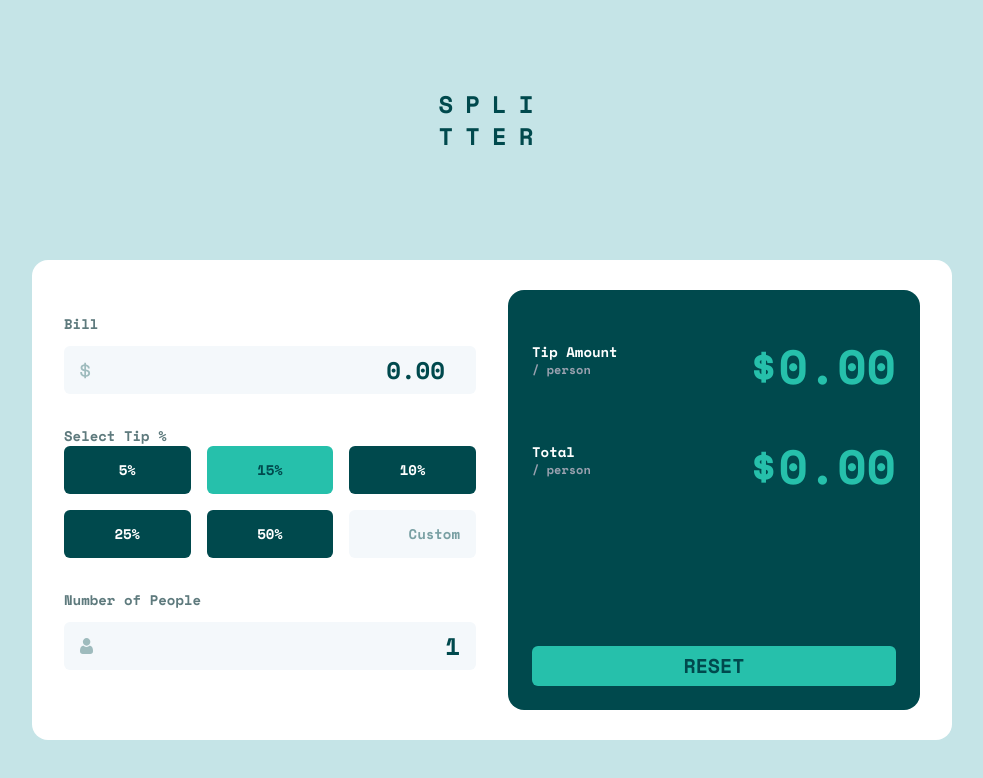
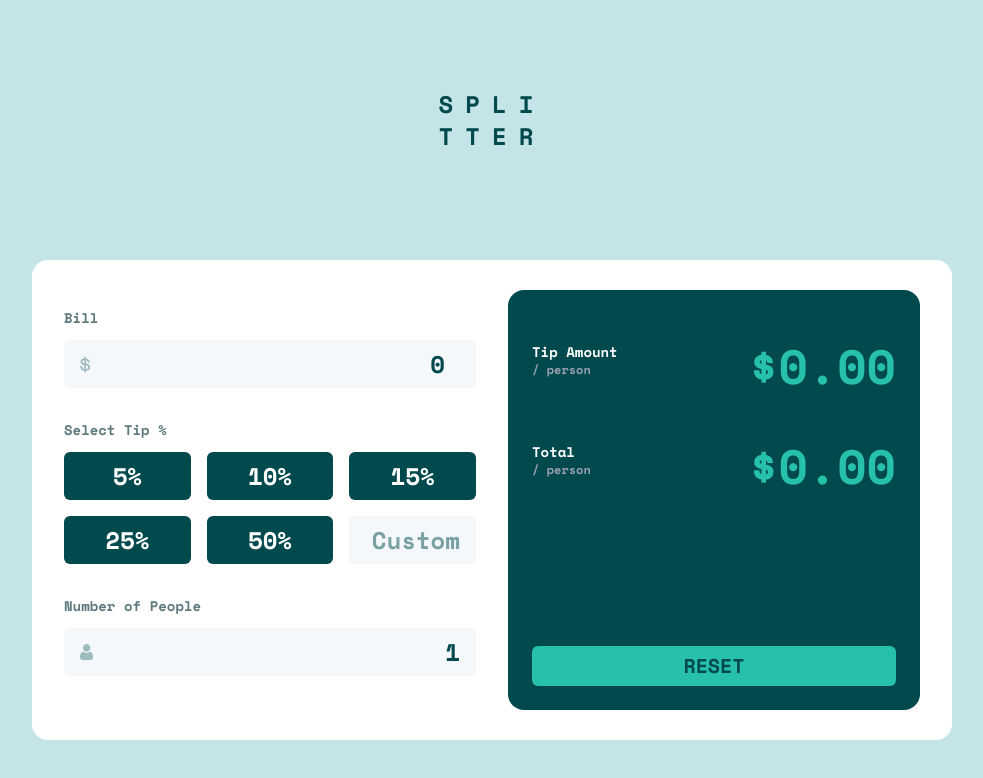
Before and after one commit to andresmholguin/calculator-app-main, a React (Vite) app: page / in a window 1280 px wide. Shown: the top 778 px of the page, without its empty margins (148-1131 px from the left). Built offline with nearby package versions, Linux system fonts and the light colour scheme.

Commit message:
Cambio de estructura botones porcent map

```diff
--- a/index.html
+++ b/index.html
@@ -4,7 +4,7 @@
     <meta charset="UTF-8" />
     <link rel="icon" type="image/svg+xml" href="/vite.svg" />
     <meta name="viewport" content="width=device-width, initial-scale=1.0" />
-    <title>Vite + React</title>
+    <title>Splitter Tip</title>
   </head>
   <body
     class="font-SpaceMono text-2xl bg-Grey-300 flex items-center justify-center h-screen"
--- a/src/App.jsx
+++ b/src/App.jsx
@@ -20,8 +20,13 @@ function App() {
 
   const handleTipChange = (e) => {
     const value = e.target.textContent.slice(0, -1);
-    console.log(value);
+    if (value !== tip) {
+      const classBtn = e.target.classList;
+      classBtn.remove("btnPorcent");
+      classBtn.add("btnSelect");
+
       setTip(parseInt(value));
+    }
   };
 
   useEffect(() => {
@@ -54,7 +59,7 @@ function App() {
               <input
                 className="input h-[48px] w-full focus:inputFocus"
                 onChange={handleBillChange}
-                value={bill.toFixed(2)}
+                value={bill}
                 type="number"
                 id="bill"
                 name="bill"
@@ -65,27 +70,37 @@ function App() {
           <section className="mb-8">
             <label className="text-sm text-Grey-500 mb-3 block">
               Select Tip %
-              <div
-                className="grid grid-cols-2 xl:grid-cols-3 gap-4 text-White"
-                id="selectTip"
+            </label>
+            <div className="grid grid-cols-2 xl:grid-cols-3 gap-4 text-White">
+              {[5, 10, 15, 25, 50].map((value) => {
+                return (
+                  <button
+                    key={value}
+                    onClick={handleTipChange}
+                    className="btnPorcent"
+                    id={value}
                   >
-                <button onClick={handleTipChange} className="btnPorcent">
+                    {value}%
+                  </button>
+                );
+              })}
+              {/* <button onClick={handleTipChange} className="btnPorcent" id="5">
                 5%
               </button>
-                <button onClick={handleTipChange} className="btnSelect">
+              <button onClick={handleTipChange} className="btnPorcent" id="10">
+                10%
+              </button>
+              <button onClick={handleTipChange} className="btnSelect" id="15">
                 15%
               </button>
-                <button onClick={handleTipChange} className="btnPorcent">
-                  10%
-                </button>
-                <button onClick={handleTipChange} className="btnPorcent">
+              <button onClick={handleTipChange} className="btnPorcent" id="25">
                 25%
               </button>
-                <button onClick={handleTipChange} className="btnPorcent">
+              <button onClick={handleTipChange} className="btnPorcent" id="50">
                 50%
-                </button>
+              </button> */}
               <input
-                  onChange={handleTipChange}
+                // onChange={handleTipChange}
                 className="input focus:inputFocus"
                 type="text"
                 placeholder="Custom"
@@ -93,7 +108,6 @@ function App() {
                 name="customTip"
               />
             </div>
-            </label>
           </section>
           <section className="mb-8">
             <div className="flex justify-between">
--- a/src/index.css
+++ b/src/index.css
@@ -23,7 +23,7 @@
 }
 
 @utility btnPorcent {
-  @apply bg-Green-900 rounded-md p-1 hover:bg-Grey-200 hover:text-Green-900 h-[48px];
+  @apply bg-Green-900 rounded-md p-1 hover:text-Green-900 hover:bg-Grey-200 h-[48px];
 }
 
 @utility inputFocus {
@@ -39,5 +39,5 @@
 }
 
 @utility btnSelect {
-  @apply bg-Green-400 text-Green-900 rounded-md hover:bg-Grey-200;
+  @apply bg-Green-400 text-Green-900 rounded-md hover:bg-Grey-200 h-[48px];
 }
```
Lines whose indentation alone changed are shown as unchanged.
